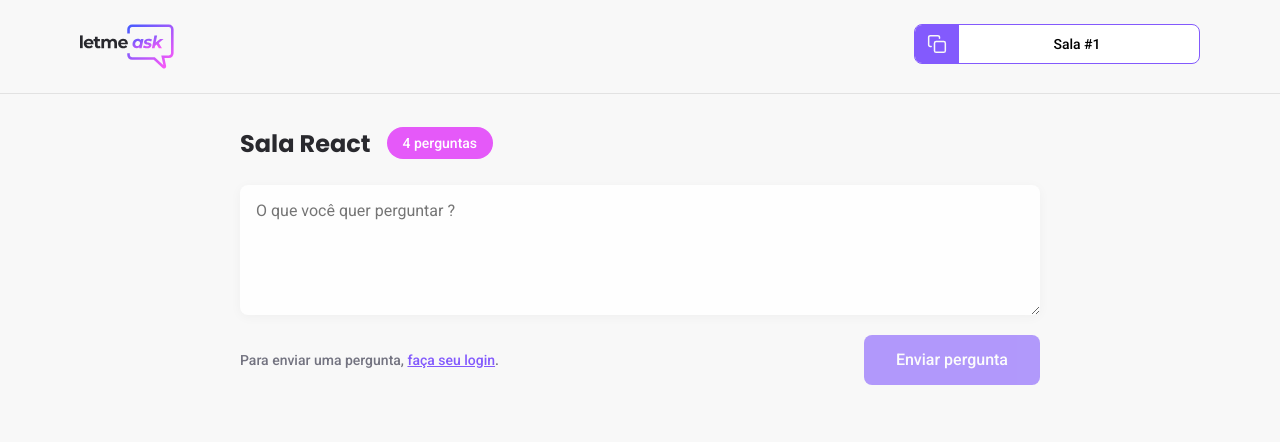
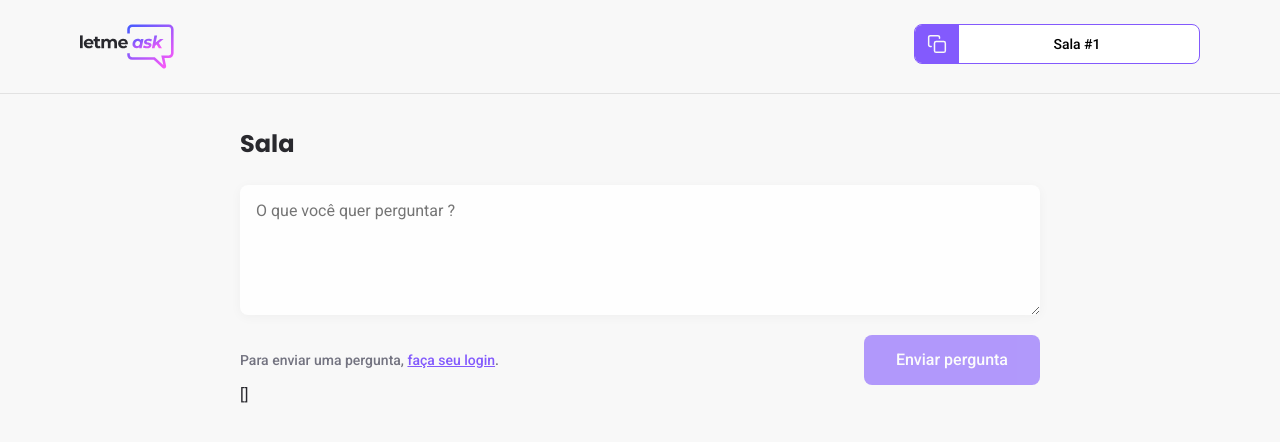
Before and after one commit to IsraelBarcelos/NLW06-REACT, a React (Create React App) app: page /rooms/1 in a window 1280 px wide. Shown: the top 442 px of the page. Built offline with nearby package versions, Linux system fonts and the light colour scheme; no server answers; the database is empty.

Commit message:
Aula 3 completa

```diff
--- a/src/pages/Room.tsx
+++ b/src/pages/Room.tsx
@@ -25,8 +25,8 @@
   }
 
   content: string;
+  isHighLighted: boolean;
   isAnswered: boolean;
-  isHighLighted: boolean;
 }>
 
 type Question = {
@@ -38,8 +38,8 @@
   }
 
   content: string;
+  isHighlighted: boolean;
   isAnswered: boolean;
-  isHighLighted: boolean;
 
 }
 
@@ -48,14 +48,15 @@
   const { user } = useAuth()
   const params = useParams<RoomParams>();
   const [newQuestion, setNewQuestion] = useState('')
-  const [question, setQuestions] = useState<Question[]>([])
+  const [questions, setQuestions] = useState<Question[]>([])
+  const [title, setTitle] = useState('')
 
   const roomId = params.id;
 
   useEffect(() => {
     const roomRef = database.ref(`rooms/${roomId}`)
 
-    roomRef.once('value', room => {
+    roomRef.on('value', room => {
       const databaseRoom = room.val();
       const firebaseQuestions: FirebaseQuestions = databaseRoom.questions ?? {}
 
@@ -63,12 +64,15 @@
       const parsedQuestions = Object.entries(firebaseQuestions).map(([key, value]) => {
         return {
           id: key,
+          author: value.author,
           content: value.content,
-          author: value.author,
           isHighlighted: value.isHighLighted,
           isAnswered: value.isAnswered
         }
       })
+
+      setTitle(databaseRoom.title)
+      setQuestions(parsedQuestions)
 
 
 
@@ -88,7 +92,7 @@
     }
 
     const question = {
-      cotent: newQuestion,
+      content: newQuestion,
       author: {
         name: user.name,
         avatar: user.avatar,
@@ -114,9 +118,9 @@
 
       <main className="content">
         <div className="room-title">
-          <h1>Sala React</h1>
+          <h1>Sala {title}</h1>
 
-          <span>4 perguntas</span>
+          { questions.length > 0 && <span>{questions.length} pergunta(s)</span> /*if sem else no react*/}
         </div>
 
         <form onSubmit={handleSendQuestion}>
@@ -137,7 +141,7 @@
             <Button disabled={!user} type="submit">Enviar pergunta</Button>
           </div>
         </form>
-
+              {JSON.stringify(questions)}
       </main>
 
     </div>
```
